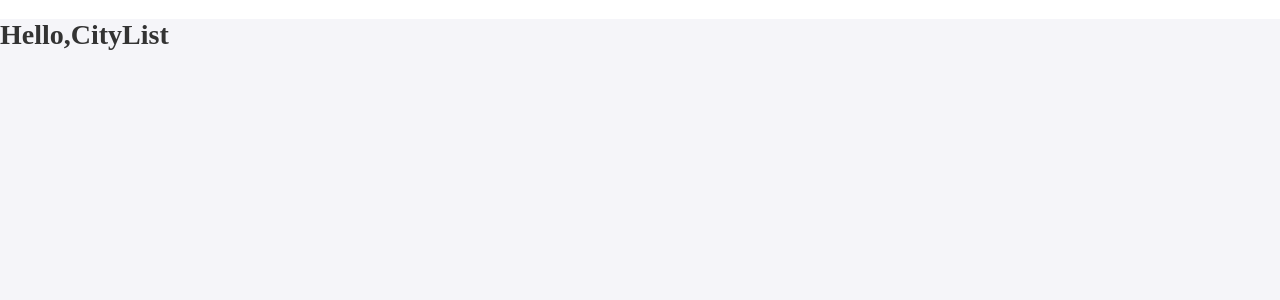
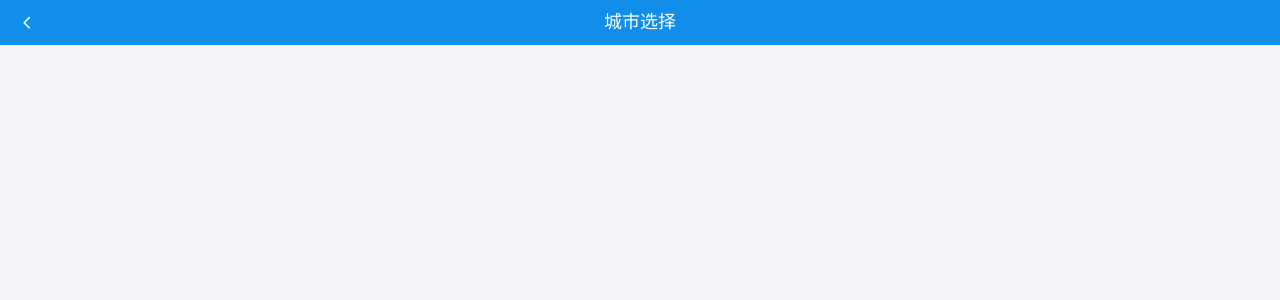
Before and after one commit to xiao-lan-lan/Renting-house, a React (Create React App) app: page /citylist in a window 1280 px wide. Shown: the top 300 px of the page. Built offline with nearby package versions, Linux system fonts and the light colour scheme.

Commit message:
城市列表页-顶部导航

```diff
--- a/src/pages/cityList/index.js
+++ b/src/pages/cityList/index.js
@@ -1,8 +1,20 @@
-import React from 'react'
+import React from 'react';
+import { NavBar, Icon } from "antd-mobile";
 
 class CityList extends React.Component {
   render() {
-    return <h1>Hello,CityList</h1>;
+    return (
+      <div className="map">
+        {/* 顶部返回导航 */}
+        <NavBar
+          mode="dark"
+          icon={<Icon type="left" />}
+          onLeftClick={() => this.props.history.goBack()}
+        >
+          城市选择
+        </NavBar>
+      </div>
+    );
   }
 }
 
--- a/src/pages/index/api.js
+++ b/src/pages/index/api.js
@@ -9,18 +9,18 @@ export const getSwiper = () => {
 };
 
 // 宫格
-export const getGrid = () => {
+export const getGrid = (cityvalue) => {
   return http({
     method: "get",
-    url: "/home/groups?area=AREA%7C88cff55c-aaa4-e2e0"
+    url: "/home/groups?area="+cityvalue
   });
 };
 
 // 新闻
-export const getNews = () => {
+export const getNews = (cityvalue) => {
   return http({
     method: "get",
-    url: "/home/news?area=AREA%7C88cff55c-aaa4-e2e0"
+    url: "/home/news?area="+cityvalue
   });
 };
 
--- a/src/pages/index/index.js
+++ b/src/pages/index/index.js
@@ -69,7 +69,7 @@ class Index extends React.Component {
 
   // 请求宫格数据
   loadGrid = async () => {
-    const { data } = await getGrid();
+    const { data } = await getGrid(this.state.currentCity.cityValue);
     if (data.status === 200) {
       this.setState({
         gridList: data.body
@@ -79,7 +79,7 @@ class Index extends React.Component {
 
   // 请求新闻资讯
   loadNews = async () => {
-    const { data } = await getNews();
+    const { data } = await getNews(this.state.currentCity.cityValue);
     if (data.status === 200) {
       this.setState({
         newsList: data.body
@@ -145,8 +145,7 @@ class Index extends React.Component {
             className="navbar"
             mode="light"
             leftContent={this.state.currentCity.cityName}
-            icon={<Icon type="down" />}
-            onLeftClick={() => console.log("onLeftClick")}
+            onLeftClick={() => this.props.history.push('/citylist')}
             rightContent={[
               <Icon
                 key="1"
```
